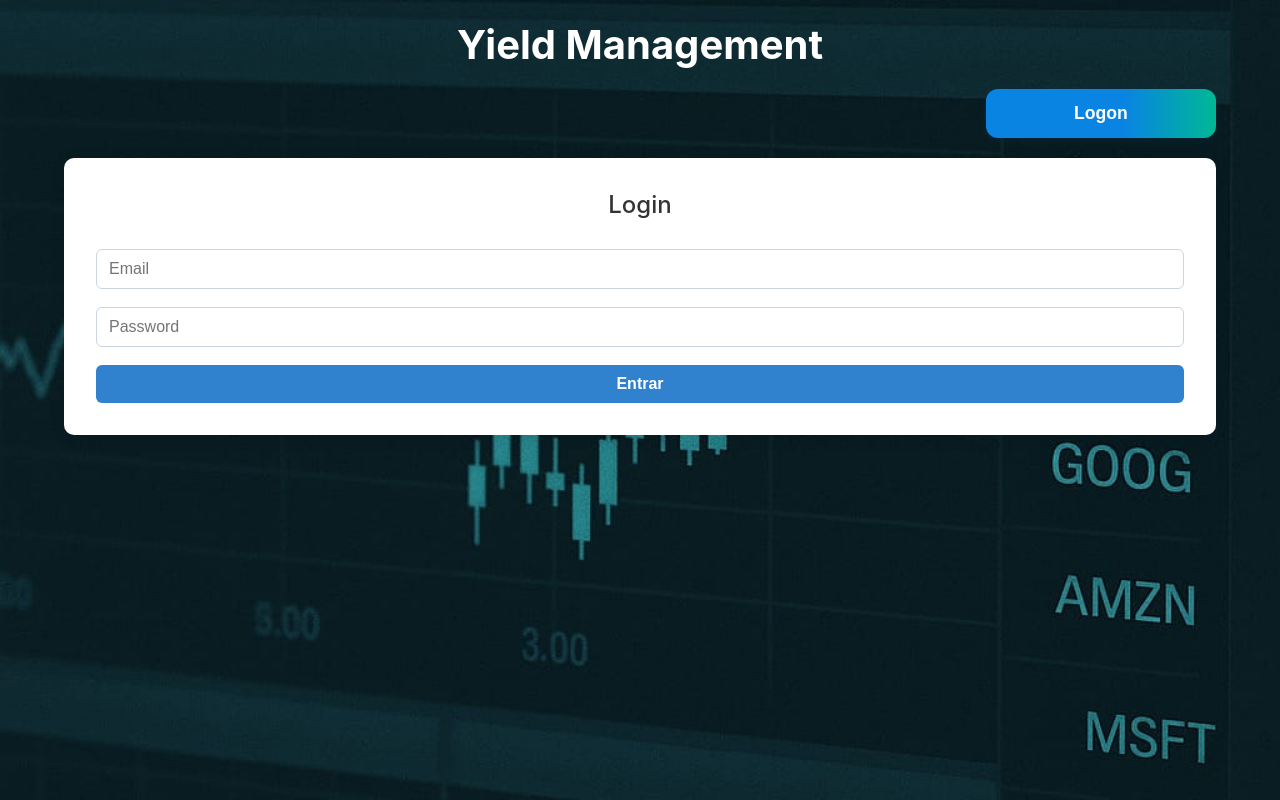
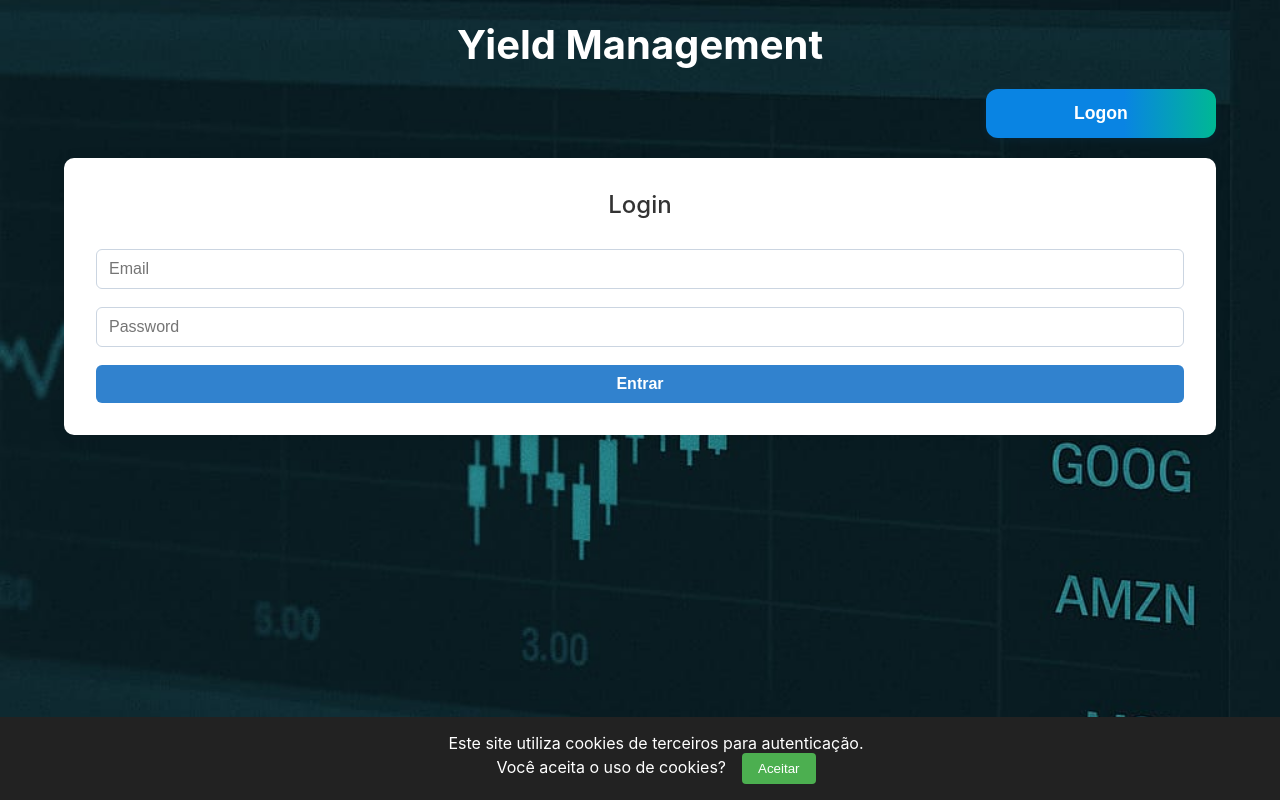
Before and after one commit to RZB1414/Personal-Yield-React, a React (Create React App) app: page / in a window 1280 px wide. Built offline with nearby package versions, Linux system fonts and the light colour scheme.

Commit message:
cookie consent added

```diff
--- a/src/App.js
+++ b/src/App.js
@@ -8,11 +8,13 @@ import Menu from './components/Menu';
 import AddData from './components/AddData';
 import { fetchDividendsStocks, filteredDividends, dividends } from './components/Connect';
 import { useEffect, useState } from 'react'
+import CookieConsent from './components/CookieConsent';
 import dragon from './assets/sleeping-dragon.png'
 import { getBrokers } from './services/brokers';
 import { getAllTotalValues } from './services/totalValues';
 import Home from './components/Home';
 import { getAllCreditCards } from './services/creditCards';
+
 
 function App() {
 
@@ -23,13 +25,14 @@ function App() {
   const [cardValues, setCardValues] = useState([])
   const [fetchingAgain, setFetchingAgain] = useState(0)
   const [isLoggedIn, setIsLoggedIn] = useState(false)
+  const [cookieAccepted, setCookieAccepted] = useState(false);
 
   const handleLogin = () => {
     setIsLoggedIn(true)
   }
 
   useEffect(() => {
-    if (isLoggedIn) {
+    if (isLoggedIn && cookieAccepted) {
       const userId = sessionStorage.getItem('userId');
       const loadData = async () => {
         await fetchDividendsStocks()
@@ -44,19 +47,24 @@ function App() {
       }
       loadData()
     }
-  }, [refresh, isLoggedIn])
+  }, [refresh, isLoggedIn, cookieAccepted])
 
   return (
+    <>
+      <CookieConsent onAccept={() => setCookieAccepted(true)} />
       <BrowserRouter>
         {!isLoggedIn ? (
           <Home onLogin={handleLogin} />
+        ) : !cookieAccepted ? (
+          <div className="loading-container">
+            <h1 className="loading-text">Aguardando consentimento de cookies...</h1>
+          </div>
         ) : !dataLoaded ? (
           <div className="loading-container">
             <h1 className="loading-text">Loading your treasuries...</h1>
             <img src={dragon} alt='Loading' className='loading-image' />
           </div>
-      )
-        : (
+        ) : (
           <>
             <Menu setIsLoggedIn={setIsLoggedIn} />
             <Routes>
@@ -77,8 +85,8 @@ function App() {
             </Routes>
           </>
         )}
-
       </BrowserRouter>
+    </>
   );
 }
 
--- /dev/null
+++ b/src/components/CookieConsent/index.js
@@ -0,0 +1,49 @@
+import React, { useEffect, useState } from 'react';
+
+const CookieConsent = ({ onAccept }) => {
+  const [show, setShow] = useState(false);
+
+  useEffect(() => {
+    const consent = localStorage.getItem('cookieConsent');
+    if (!consent) {
+      setShow(true);
+    } else {
+      onAccept();
+    }
+  }, [onAccept]);
+
+  const handleAccept = () => {
+    localStorage.setItem('cookieConsent', 'true');
+    setShow(false);
+    onAccept();
+  };
+
+  if (!show) return null;
+
+  return (
+    <div style={{
+      position: 'fixed',
+      bottom: 0,
+      left: 0,
+      width: '100%',
+      background: '#222',
+      color: '#fff',
+      padding: '16px',
+      zIndex: 9999,
+      textAlign: 'center',
+    }}>
+      <span>
+        Este site utiliza cookies de terceiros para autenticação.<br />
+        Você aceita o uso de cookies?
+      </span>
+      <button
+        style={{ marginLeft: 16, padding: '8px 16px', background: '#4caf50', color: '#fff', border: 'none', borderRadius: 4 }}
+        onClick={handleAccept}
+      >
+        Aceitar
+      </button>
+    </div>
+  );
+};
+
+export default CookieConsent;
```
Lines whose indentation alone changed are shown as unchanged.
